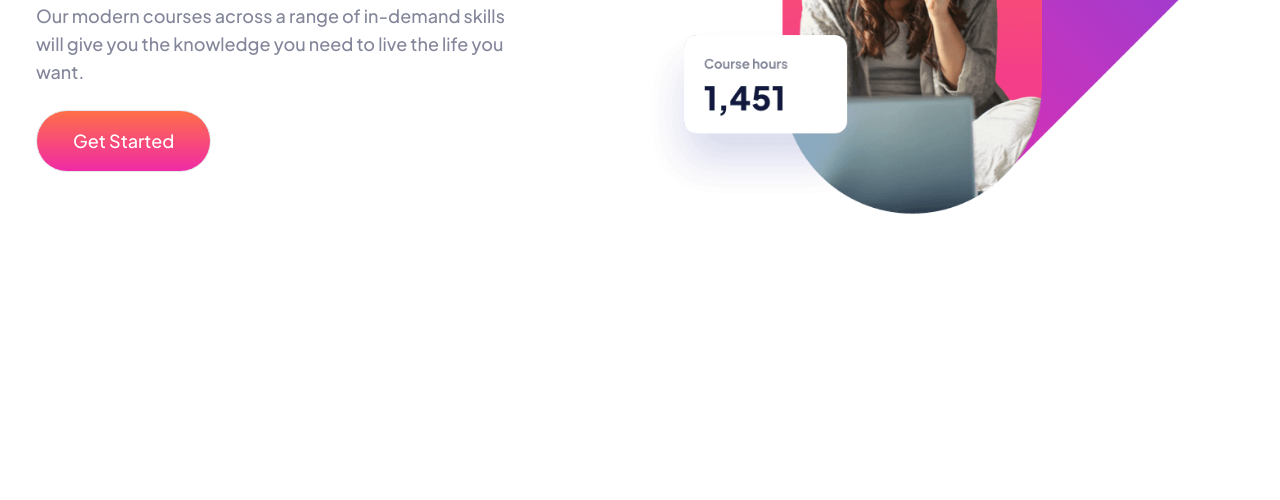
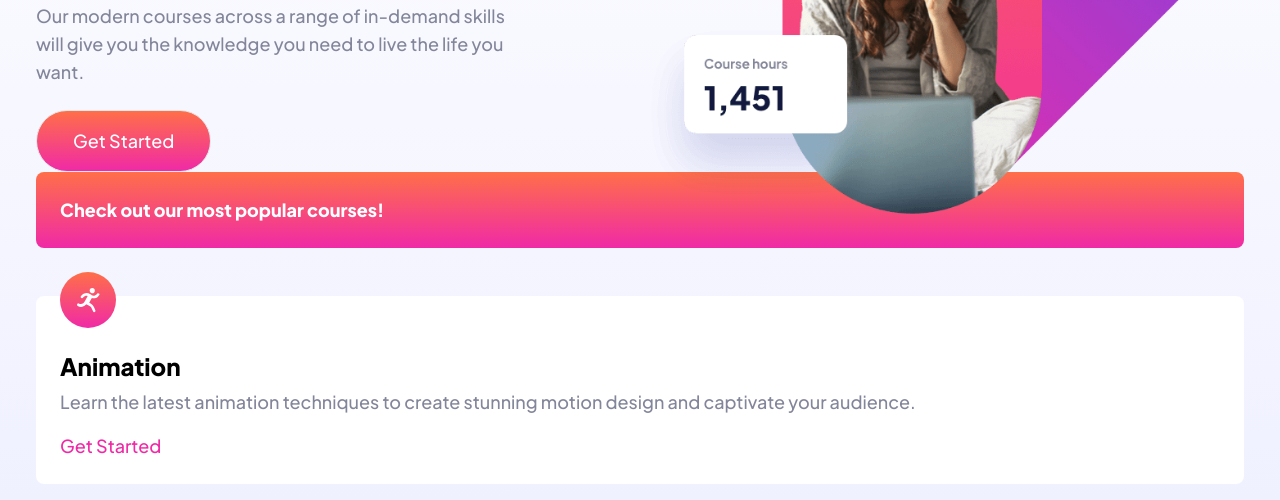
Before and after one commit to onivardi/skilled-e-learning-landing-page, a website: page src/index.html in a window 1280 px wide. Shown: the part 374-874 px from the top of the page. Before the commit the page ends 800 px from the top, so only its background shows below. Drawn offline with Linux system fonts and the light colour scheme.

Commit message:
add card style to features section

```diff
--- a/src/index.html
+++ b/src/index.html
@@ -18,8 +18,8 @@
       class="hidden tablet:bg-hero-table tablet:bg-no-repeat tablet:bg-left-bottom tablet:block tablet: tablet:absolute tablet:top-0 tablet:right-0 tablet:w-1/2 tablet:h-[70vh] laptop:bg-hero-desktop laptop:h-[80vh] laptop:bg-[length:auto_120%]"
     ></div>
 
-    <!--Header - Navgation-->
     <div class="p-4 mx-auto tablet:px-9 desktop:max-w-7xl">
+      <!--Header - Navgation-->
       <header>
         <nav class="flex items-center mx-auto">
           <picture class="flex-grow">
@@ -31,7 +31,7 @@
           </picture>
 
           <a
-            class="block px-6 py-[10px] text-center text-white rounded-full bg-darkBlue desktop:px-8 desktop:py-3 tablet:z-10"
+            class="block px-6 py-[10px] text-center text-white rounded-full bg-darkBlue desktop:px-8 desktop:py-3 tablet:z-10 hover:bg-lightBlue"
             href="#"
             >Get Started</a
           >
@@ -49,7 +49,7 @@
             the knowledge you need to live the life you want.
           </p>
           <a
-            class="inline-block px-9 py-[13px] text-center border rounded-full bg-gradient-to-b from-btnOrange2 to-btnPink text-white self-start desktop:py-4"
+            class="inline-block px-9 py-[13px] text-center border rounded-full bg-gradient-to-b from-btnOrange2 to-btnPink text-white self-start desktop:py-4 hover:opacity-50"
             href="#"
             >Get Started</a
           >
@@ -59,6 +59,73 @@
           class="mx-auto mt-6 bg-center bg-cover size-[350px] bg-hero-mobile tablet:hidden"
         ></div>
       </section>
+
+      <!--Features-->
+      <section class="mx-auto">
+        <div
+          class="p-6 mb-12 text-white rounded-lg bg-gradient-to-b from-btnOrange2 to-btnPink"
+        >
+          <h2 class="pr-16">Check out our most popular courses!</h2>
+        </div>
+
+        <div class="relative p-6 bg-white rounded-lg pt-14">
+          <img
+            class="absolute -top-6 left-6 w-14"
+            src="../assets/icon-animation.svg"
+            alt="Animation Icon"
+          />
+
+          <div class="space-y-2">
+            <h3 class="headingSM">Animation</h3>
+            <p class="font-medium text-MyGray">
+              Learn the latest animation techniques to create stunning motion
+              design and captivate your audience.
+            </p>
+          </div>
+          <a class="inline-block mt-4 text-btnPink hover:opacity-50" href=""
+            >Get Started</a
+          >
+        </div>
+
+        <!-- <div>
+          <img src="../assets/icon-photography.svg" alt="Photography Icon" />
+
+          <div>
+            <h3>Photography</h3>
+            <p>
+              Explore critical fundamentals like lighting, composition, and
+              focus to capture exceptional photos.
+            </p>
+          </div>
+          <a href="">get Started</a>
+        </div>
+
+        <div>
+          <img src="../assets/icon-crypto.svg" alt="crypto Icon" />
+
+          <div>
+            <h3>Crypto</h3>
+            <p>
+              All you need to know to get started investing in crypto. Go from
+              beginner to advanced with this 54 hour course.
+            </p>
+          </div>
+          <a href="">get Started</a>
+        </div>
+
+        <div>
+          <img src="../assets/icon-business.svg" alt="Business Icon" />
+
+          <div>
+            <h3>Business</h3>
+            <p>
+              A step-by-step playbook to help you start, scale, and sustain your
+              business without outside investment.
+            </p>
+          </div>
+          <a href="">get Started</a>
+        </div> -->
+      </section>
     </div>
   </body>
 </html>
--- a/src/input.css
+++ b/src/input.css
@@ -4,7 +4,7 @@
 
 @layer base {
   body {
-    @apply text-base font-bold leading-7 font-jakarta laptop:font-medium laptop:text-lg;
+    @apply text-base font-bold leading-7 font-jakarta bg-gradient-to-b from-white to-[#f0f1ff] laptop:font-medium laptop:text-lg;
   }
   h1,
   h2,
```
Also changed, not shown: src/output.css.
